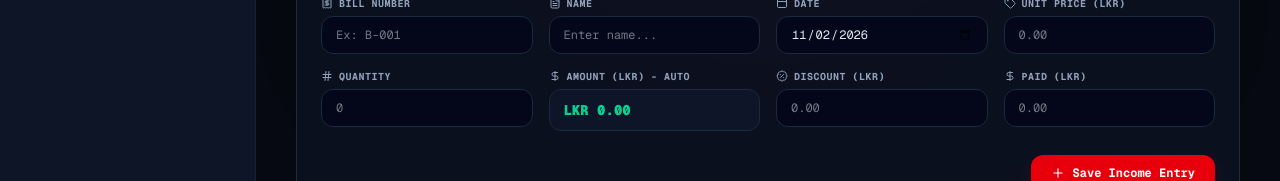
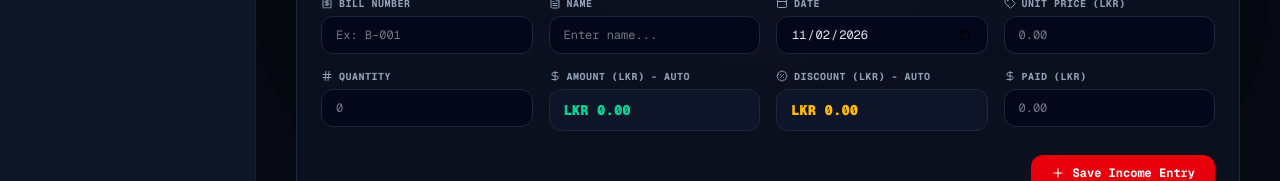
Before and after one commit to NimanthaRavindu/Dearo-Tunnel, a Next.js app: page /dashboard/branches/1/add-expenses/sales_incomes in a window 1280 px wide. Shown: the part 365-546 px from the top of the page. Built offline with nearby package versions, Linux system fonts and the light colour scheme; no server answers; the database is empty.

Commit message:
remove balance, discount independent fix

```diff
--- a/app/dashboard/branches/[id]/add-expenses/sales_incomes/page.tsx
+++ b/app/dashboard/branches/[id]/add-expenses/sales_incomes/page.tsx
@@ -28,7 +28,7 @@ interface SalesIncomeFormData {
   unit_price: string;
   quantity: string;
   credit: string;
-  discount: string;
+  // ❌ discount input eka ain kala - type karanna ona na
 }
 
 function getToday(): string {
@@ -58,7 +58,6 @@ function SalesIncomesContent() {
     unit_price: "",
     quantity: "",
     credit: "",
-    discount: "",
   });
 
   const calculatedAmount = useMemo(() => {
@@ -67,12 +66,15 @@ function SalesIncomesContent() {
     return up * qty;
   }, [formData.unit_price, formData.quantity]);
 
-  // ❌ Balance ain kala - meke Balance calculate karanne na
+  // ✅ Discount = Amount - Paid - AUTO, type karanna ona na
+  const calculatedDiscount = useMemo(() => {
+    const paid = Number(formData.credit || 0);
+    return calculatedAmount - paid;
+  }, [calculatedAmount, formData.credit]);
 
   const filteredIncomes = filterDate ? incomes.filter((item) => item.date.slice(0, 10) === filterDate) : incomes;
   const totalAmount = filteredIncomes.reduce((total, item) => total + Number(item.amount || 0), 0);
   const totalCredit = filteredIncomes.reduce((total, item) => total + Number(item.credit ?? item.paid ?? 0), 0);
-  // ✅ Discount = DB eken ena eka witharak, Amount - Paid newei
   const totalDiscount = filteredIncomes.reduce((total, item) => total + Number(item.discount ?? 0), 0);
 
   const fetchSalesIncomes = async () => {
@@ -106,27 +108,19 @@ function SalesIncomesContent() {
     const unit_price = Number(formData.unit_price);
     const quantity = Number(formData.quantity);
     const credit = Number(formData.credit || 0);
-    const discount = Number(formData.discount || 0);
     const amount = calculatedAmount;
+    const discount = calculatedDiscount; // ✅ Auto gaththa eka
 
     if (!branchId || !name || !formData.date || !formData.unit_price || !formData.quantity) {
       setErrorMessage("Please complete Name, Date, Unit Price and Quantity.");
-      return;
-    }
-    if (discount < 0) {
-      setErrorMessage("Discount cannot be less than 0.");
-      return;
-    }
-    if (discount > amount) {
-      setErrorMessage("Discount cannot be greater than the total amount.");
       return;
     }
     if (credit < 0) {
       setErrorMessage("Paid cannot be less than 0.");
       return;
     }
-    if (credit > amount - discount) {
-      setErrorMessage("Paid cannot be greater than Amount - Discount.");
+    if (credit > amount) {
+      setErrorMessage("Paid cannot be greater than Amount.");
       return;
     }
 
@@ -140,7 +134,7 @@ function SalesIncomesContent() {
       });
       const result = await response.json();
       if (!response.ok || !result.success) throw new Error(result.error || "Failed to save sales income.");
-      setFormData({ bill_number: "", name: "", date: getToday(), unit_price: "", quantity: "", credit: "", discount: "" });
+      setFormData({ bill_number: "", name: "", date: getToday(), unit_price: "", quantity: "", credit: "" });
       setSuccessMessage(`Saved: ${quantity} x LKR ${unit_price.toFixed(2)} = LKR ${amount.toFixed(2)} | Discount LKR ${discount.toFixed(2)} | Paid LKR ${credit.toFixed(2)}`);
       window.setTimeout(() => setSuccessMessage(""), 3000);
       await fetchSalesIncomes();
@@ -184,7 +178,7 @@ function SalesIncomesContent() {
             <div className="space-y-1.5"><label className="text-[10px] font-bold text-slate-400 uppercase tracking-wider flex items-center gap-1.5"><Tag size={12} />Unit Price (LKR)</label><input type="number" step="0.01" min="0" name="unit_price" value={formData.unit_price} onChange={handleInputChange} required placeholder="0.00" className="w-full px-3.5 py-2.5 bg-slate-950/80 border border-slate-800 rounded-xl text-slate-200 focus:border-red-500/60 focus:outline-none transition-colors" /></div>
             <div className="space-y-1.5"><label className="text-[10px] font-bold text-slate-400 uppercase tracking-wider flex items-center gap-1.5"><Hash size={12} />Quantity</label><input type="number" step="0.01" min="0.01" name="quantity" value={formData.quantity} onChange={handleInputChange} required placeholder="0" className="w-full px-3.5 py-2.5 bg-slate-950/80 border border-slate-800 rounded-xl text-slate-200 focus:border-red-500/60 focus:outline-none transition-colors" /></div>
             <div className="space-y-1.5"><label className="text-[10px] font-bold text-slate-400 uppercase tracking-wider flex items-center gap-1.5"><DollarSign size={12} />Amount (LKR) - Auto</label><div className="w-full px-3.5 py-2.5 bg-slate-900/80 border border-slate-800 rounded-xl text-emerald-400 font-black text-sm">LKR {calculatedAmount.toLocaleString(undefined, { minimumFractionDigits: 2 })}</div></div>
-            <div className="space-y-1.5"><label className="text-[10px] font-bold text-slate-400 uppercase tracking-wider flex items-center gap-1.5"><BadgePercent size={12} />Discount (LKR)</label><input type="number" step="0.01" min="0" name="discount" value={formData.discount} onChange={handleInputChange} placeholder="0.00" className="w-full px-3.5 py-2.5 bg-slate-950/80 border border-slate-800 rounded-xl text-slate-200 focus:border-red-500/60 focus:outline-none transition-colors" /></div>
+            <div className="space-y-1.5"><label className="text-[10px] font-bold text-slate-400 uppercase tracking-wider flex items-center gap-1.5"><BadgePercent size={12} />Discount (LKR) - Auto</label><div className="w-full px-3.5 py-2.5 bg-slate-900/80 border border-slate-800 rounded-xl text-amber-400 font-black text-sm">LKR {calculatedDiscount.toLocaleString(undefined, { minimumFractionDigits: 2 })}</div></div>
             <div className="space-y-1.5"><label className="text-[10px] font-bold text-slate-400 uppercase tracking-wider flex items-center gap-1.5"><DollarSign size={12} />Paid (LKR)</label><input type="number" step="0.01" min="0" name="credit" value={formData.credit} onChange={handleInputChange} placeholder="0.00" className="w-full px-3.5 py-2.5 bg-slate-950/80 border border-slate-800 rounded-xl text-slate-200 focus:border-red-500/60 focus:outline-none transition-colors" /></div>
             <div className="sm:col-span-2 lg:col-span-4 flex justify-end mt-2"><button type="submit" disabled={isSubmitting} className="px-5 py-2.5 bg-red-600 hover:bg-red-500 text-white font-bold rounded-xl transition-all flex items-center gap-2 shadow-lg shadow-red-600/20 active:scale-95 disabled:opacity-50 disabled:cursor-not-allowed">{isSubmitting ? <Loader2 size={14} className="animate-spin" /> : <Plus size={14} />}<span>{isSubmitting ? "Saving..." : "Save Income Entry"}</span></button></div>
           </form>
```
